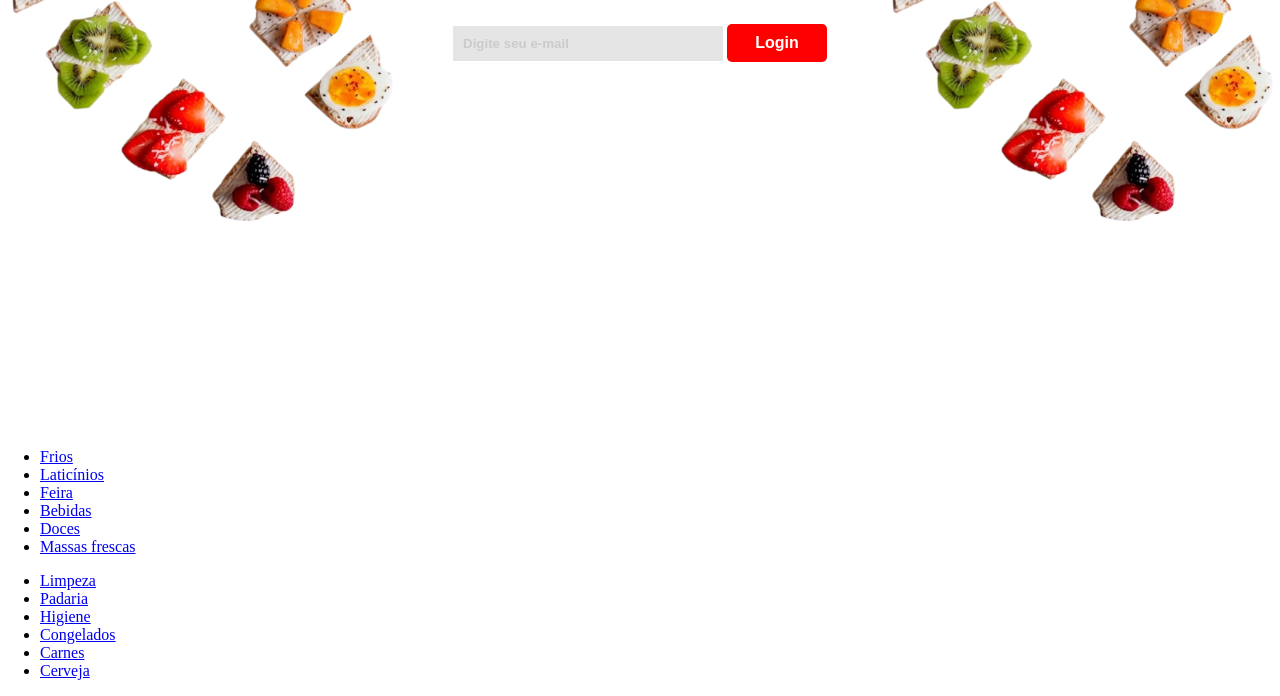
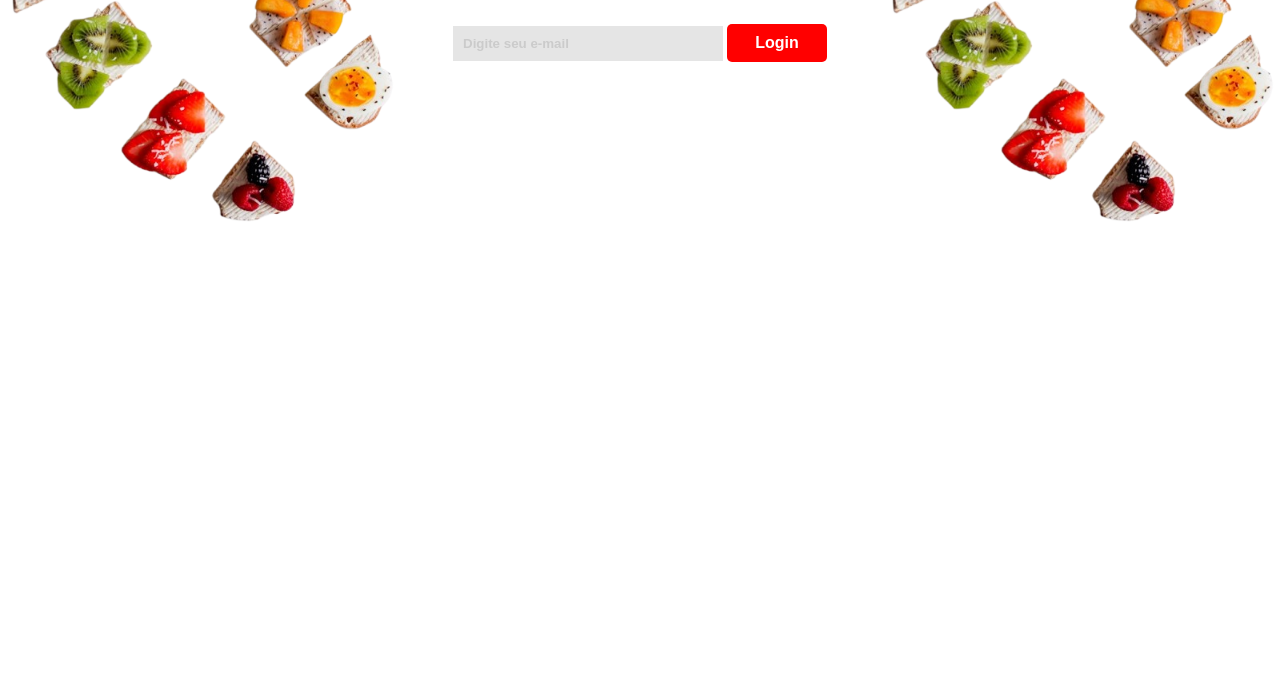
Before and after one commit to marcaon13/PIZ, a plain HTML site: page index.html in a window 1280 px wide. Shown: the part 320-1016 px from the top of the page. After the commit the page ends 800 px from the top, so only its background shows below. Drawn offline with Linux system fonts and the light colour scheme.

Commit message:
mudancas

```diff
--- a/index.html
+++ b/index.html
@@ -55,27 +55,6 @@
                         <input type="button" value="Login">
                     </div>
                 </div>
-
-                <div>
-                    <ul>
-                        <li><a href="#">Frios</a></li>
-                        <li><a href="#">Laticínios</a></li>
-                        <li><a href="#">Feira</a></li>
-                        <li><a href="#">Bebidas</a></li>
-                        <li><a href="#">Doces</a></li>
-                        <li><a href="#">Massas frescas</a></li>
-                    </ul>
-
-                    <ul>
-                        <li><a href="#">Limpeza</a></li>
-                        <li><a href="#">Padaria</a></li>
-                        <li><a href="#">Higiene</a></li>
-                        <li><a href="#">Congelados</a></li>
-                        <li><a href="#">Carnes</a></li>
-                        <li><a href="#">Cerveja</a></li>
-                    </ul>
-                </div>
-            </div>
         </header>
     </body>
 </html>
```
